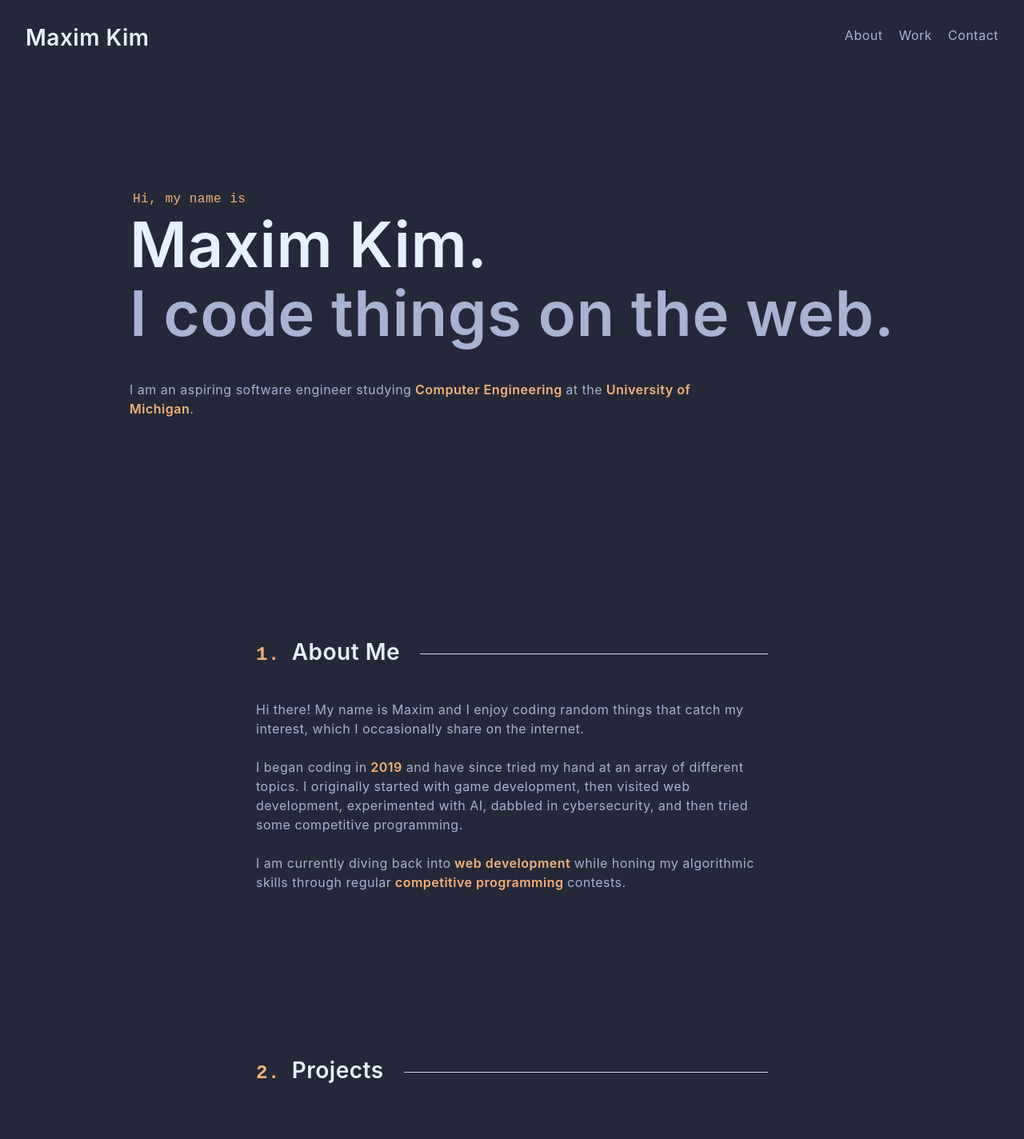
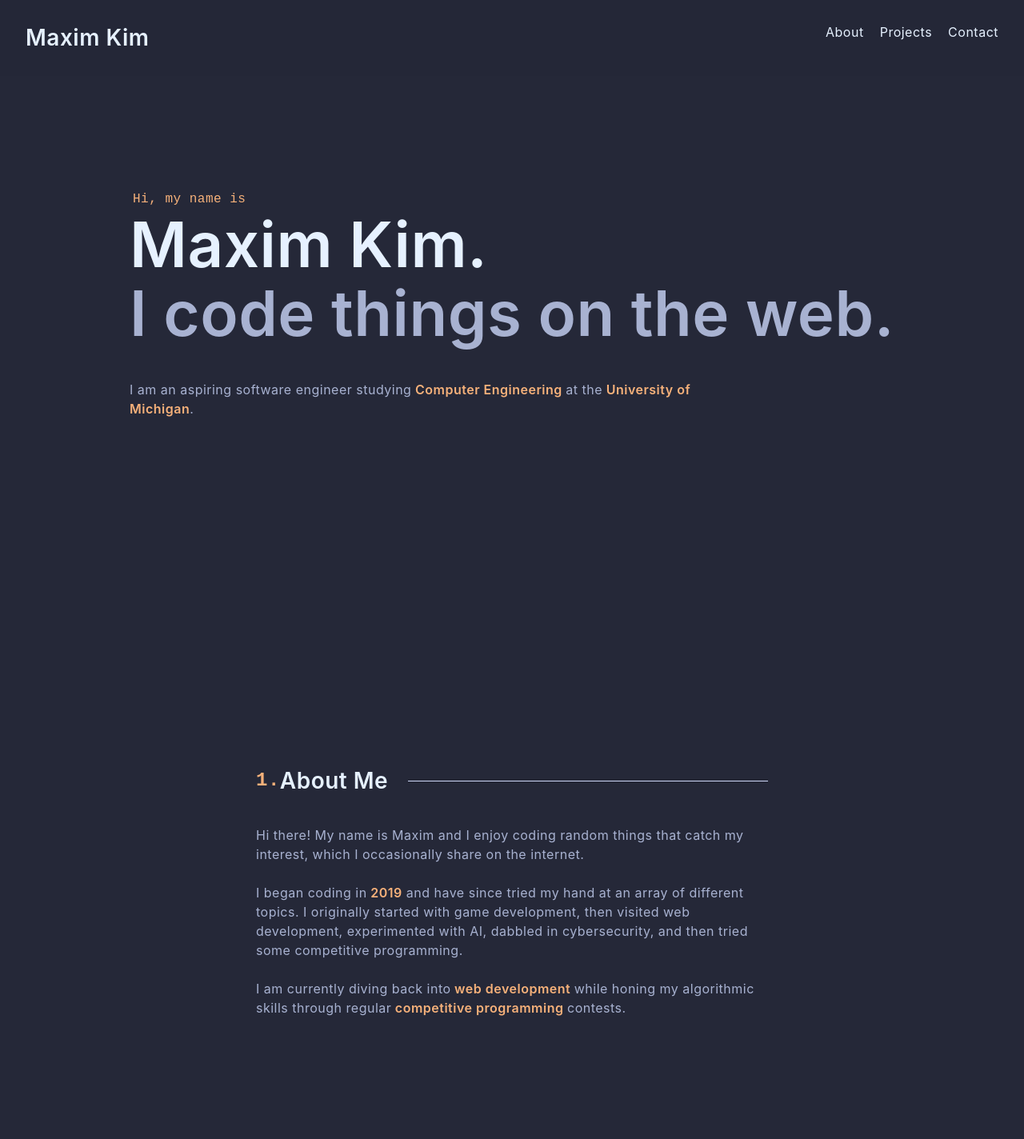
Before and after one commit to Maxim12313/portfolio, a Next.js app: page / in a window 1280 px wide. Shown: the top 1424 px of the page at 80% size. Built offline with nearby package versions, Linux system fonts and the light colour scheme.

Commit message:
fixed scrolling

```diff
--- a/app/components/About.js
+++ b/app/components/About.js
@@ -26,6 +26,7 @@ export default function About() {
       number={number}
       description={description}
       content={content}
+      name="about"
     />
   );
 }
--- a/app/components/Contact.js
+++ b/app/components/Contact.js
@@ -25,10 +25,11 @@ export default function Contact() {
   );
 
   return (
-    <Section
-      number={number}
-      description={description}
-      content={content}
-    />
+      <Section
+        number={number}
+        description={description}
+        content={content}
+        name="contact"
+      />
   );
 }
--- a/app/components/Footer.js
+++ b/app/components/Footer.js
@@ -1,6 +1,6 @@
 export default function Footer() {
   return (
-    <footer className="w-full min-h-15 p-7 flex flex-col items-center">
+    <footer className="w-full min-h-15 p-7 pt-40 flex flex-col items-center">
       <p className="text-slate font-mono text-[14px]">By Maxim Kim</p>
     </footer>
   );
--- a/app/components/Navbar.js
+++ b/app/components/Navbar.js
@@ -1,15 +1,15 @@
 export default function Navbar() {
   return (
-    <div className="fixed top-0 left-0 z-10">
-      <div className="flex p-8 w-dvw bg-color1">
+    <div className="fixed top-0 left-0 z-10 backdrop-blur-lg blur-color">
+      <div className="flex p-8 w-dvw">
         <div className="flex w-full flex-row justify-between">
           <div>
             <h2>Maxim Kim</h2>
           </div>
           <div className="flex flex-row space-x-5">
-            <p>About</p>
-            <p>Work</p>
-            <p>Contact</p>
+            <a href="#about">About</a>
+            <a href="#projects">Projects</a>
+            <a href="#contact">Contact</a>
           </div>
         </div>
       </div>
--- a/app/components/Projects.js
+++ b/app/components/Projects.js
@@ -10,8 +10,8 @@ import aiPuzzle from "../images/ai-puzzle.png"
 export default function Projects() {
 
   return (
-    <div className="flex flex-col w-1/2 items-start mb-40">
-      <Title number="2." description="Projects" />
+    <div className="flex flex-col w-1/2 items-start mt-40">
+      <Title number="2." description="Projects " name="projects"/>
       <ProjectBox
         name="Ultimate Tic Tac Toe Multiplayer"
         description="Web game featuring real time multiplayer with chat, AI
--- a/app/components/Section.js
+++ b/app/components/Section.js
@@ -1,9 +1,9 @@
 import Title from "./Title"
-export default function Section({ number, description, content }) {
+export default function Section({ number, description, content, name }) {
   return (
-    <div className="flex flex-row w-1/2 mb-52">
+    <div className="flex flex-row w-1/2 mt-40">
       <div className="flex flex-col items-start w-full">
-        <Title number={number} description={description} />
+        <Title number={number} description={description} name={name}/>
         { content }
       </div>
     </div>
--- a/app/components/Title.js
+++ b/app/components/Title.js
@@ -1,9 +1,8 @@
-export default function Title({ number, description }) {
+export default function Title({ number, description, name }) {
   return (
     <h2 className="mb-10 line w-full flex flex-row items-center">
-      <div>
-        <number className="text-2xl"> { number } </number> { description }
-      </div>
+      <a name={name}></a>
+      <number className="text-2xl"> { number } </number> { description }
     </h2>
   );
 }
--- a/app/globals.css
+++ b/app/globals.css
@@ -16,7 +16,12 @@
   --font-mono: 'SF Mono', 'Fira Code', 'Fira Mono', 'Roboto Mono', monospace;
 }
 
-body, h1, h2, h3, h4, h5, h6, p {
+html {
+  scroll-behavior: smooth;
+  scroll-padding-top: 8rem;
+}
+
+body, h1, h2, h3, h4, h5, h6, p, a {
   color: var(--white);
   font-family: var(--font-sans);
   line-height: 1.1;
@@ -77,3 +82,7 @@ p {
   margin-left: 25px;
   background-color: var(--lightest-slate);
 }
+
+.blur-color {
+  background-color: #252838da;
+}
```
